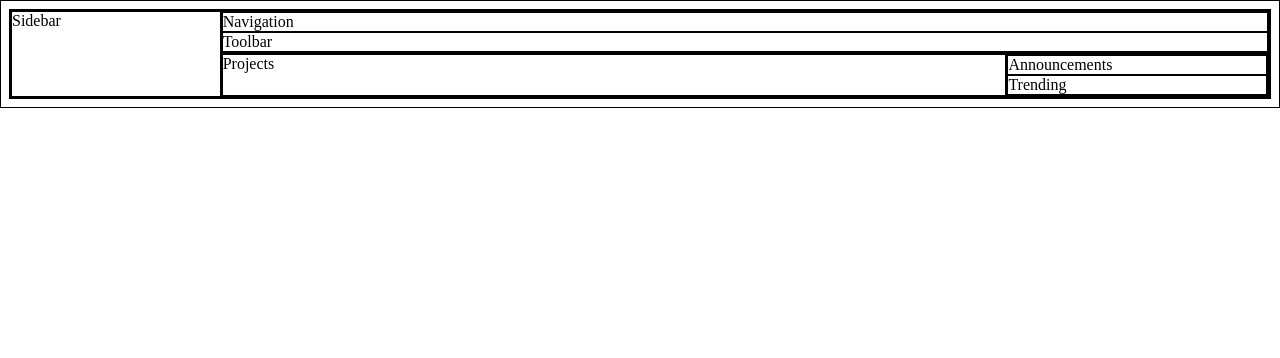
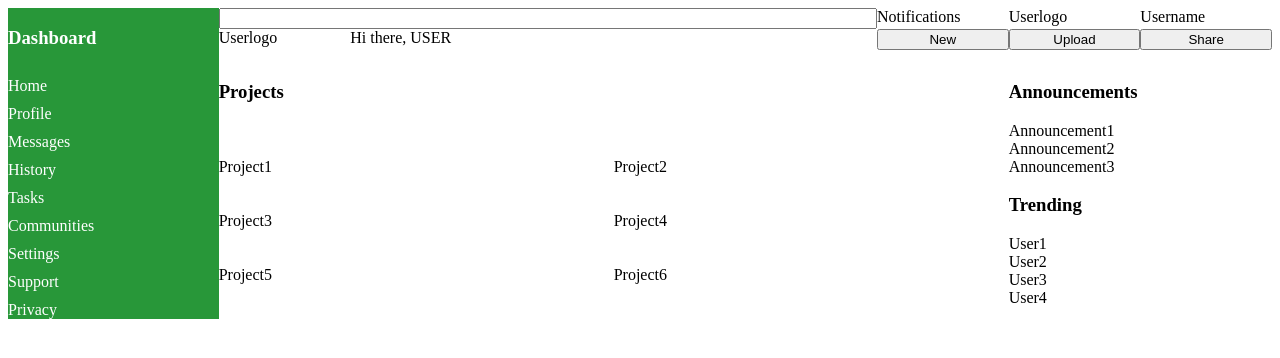
Before and after one commit to NJRFirstOfHisName/admin-dashboard, a plain HTML site: page index.html in a window 1280 px wide. Drawn offline with Linux system fonts and the light colour scheme.

Commit message:
Add dummy content

```diff
--- a/index.html
+++ b/index.html
@@ -9,26 +9,55 @@
 <body>
     <div class="container">
         <div class="sidebar">
-            Sidebar
+            <h3>Dashboard</h3>
+            <div>Home</div>
+            <div>Profile</div>
+            <div>Messages</div>
+            <div>History</div>
+            <div>Tasks</div>
+            <div>Communities</div>
+            <div>Settings</div>
+            <div>Support</div>
+            <div>Privacy</div>
         </div>
         <div class="header">
             <div class="navigation">
-                Navigation
+                <input type="search">
+                <div>Notifications</div>
+                <div>Userlogo</div>
+                <div>Username</div>
             </div>
             <div class="toolbar">
-                Toolbar
+                <div>Userlogo</div>
+                <div>Hi there, USER</div>
+                <button>New</button>
+                <button>Upload</button>
+                <button>Share</button>
             </div>
         </div>
         <div class="content">
             <div class="projects">
-                Projects
+                <h3 class="projects-header">Projects</h3>
+                <div>Project1</div>
+                <div>Project2</div>
+                <div>Project3</div>
+                <div>Project4</div>
+                <div>Project5</div>
+                <div>Project6</div>
             </div>
             <div class="highlights">
                 <div class="announcements">
-                    Announcements
+                    <h3>Announcements</h3>
+                    <div>Announcement1</div>
+                    <div>Announcement2</div>
+                    <div>Announcement3</div>
                 </div>
                 <div class="trending">
-                    Trending
+                    <h3>Trending</h3>
+                    <div>User1</div>
+                    <div>User2</div>
+                    <div>User3</div>
+                    <div>User4</div>
                 </div>
             </div>
 
--- a/style.css
+++ b/style.css
@@ -1,7 +1,3 @@
-* {
-    border: 1px solid black;
-}
-
 .container {
     display: grid;
     grid-template-columns: minmax(200px, 1fr) 5fr;
@@ -11,19 +7,38 @@
     grid-column: 2 / 3;
 }
 
+.sidebar {
+    grid-column: 1 / 2;
+    display: grid;
+    grid-row: span 2;
+    background-color: rgb(40, 151, 57);
+    color: white;
+    gap: 10px;
+}
+
+.navigation {
+    display: grid;
+    grid-template-columns: 5fr repeat(3, 1fr);
+}
+
+.toolbar {
+    display: grid;
+    grid-template-columns: 1fr 4fr repeat(3, 1fr);
+}
+
 .content {
     display: grid;
     grid-template-columns: 3fr 1fr;
 }
 
-.sidebar {
+.projects {
     grid-column: 1 / 2;
     display: grid;
-    grid-row: span 2;
+    grid-template-columns: 1fr 1fr;
 }
 
-.projects {
-    grid-column: 1 / 2;
+.projects-header {
+    grid-column: 1 / 3;
 }
 
 .announcements, .trending {
```
